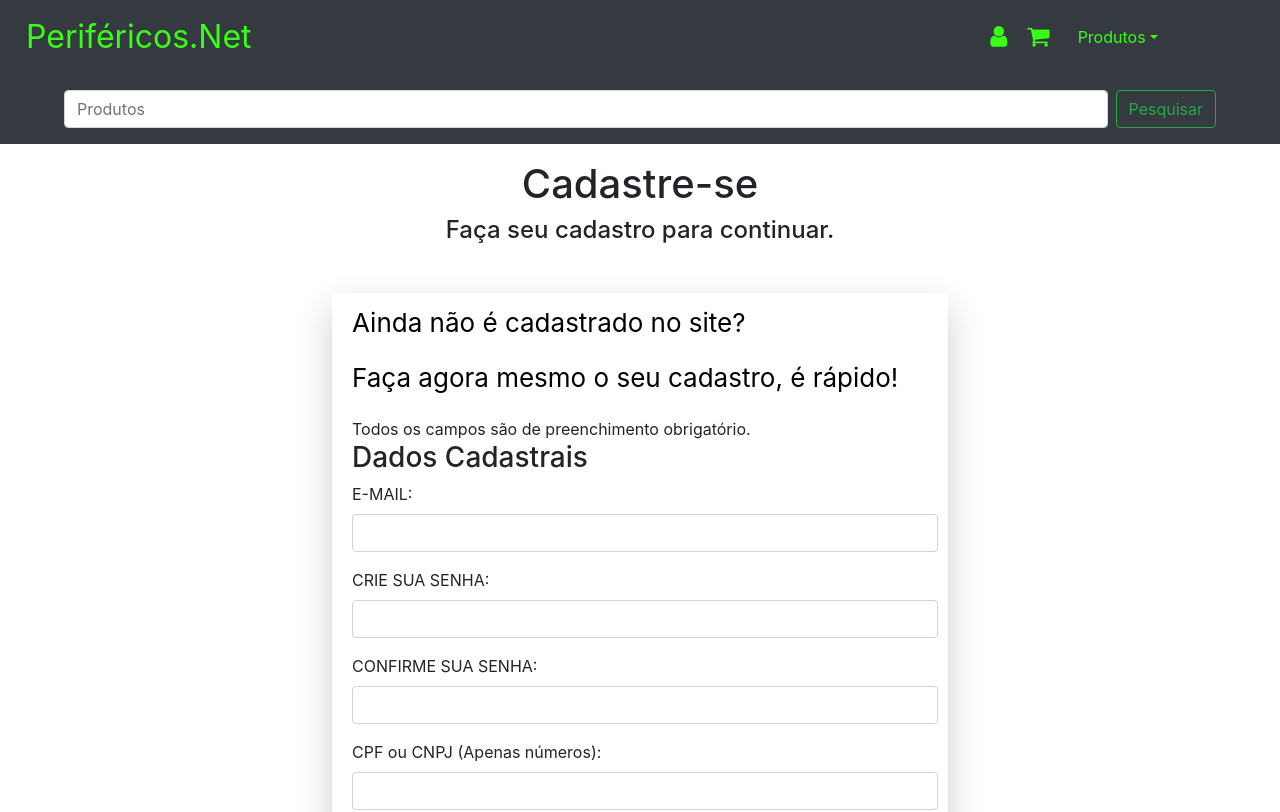
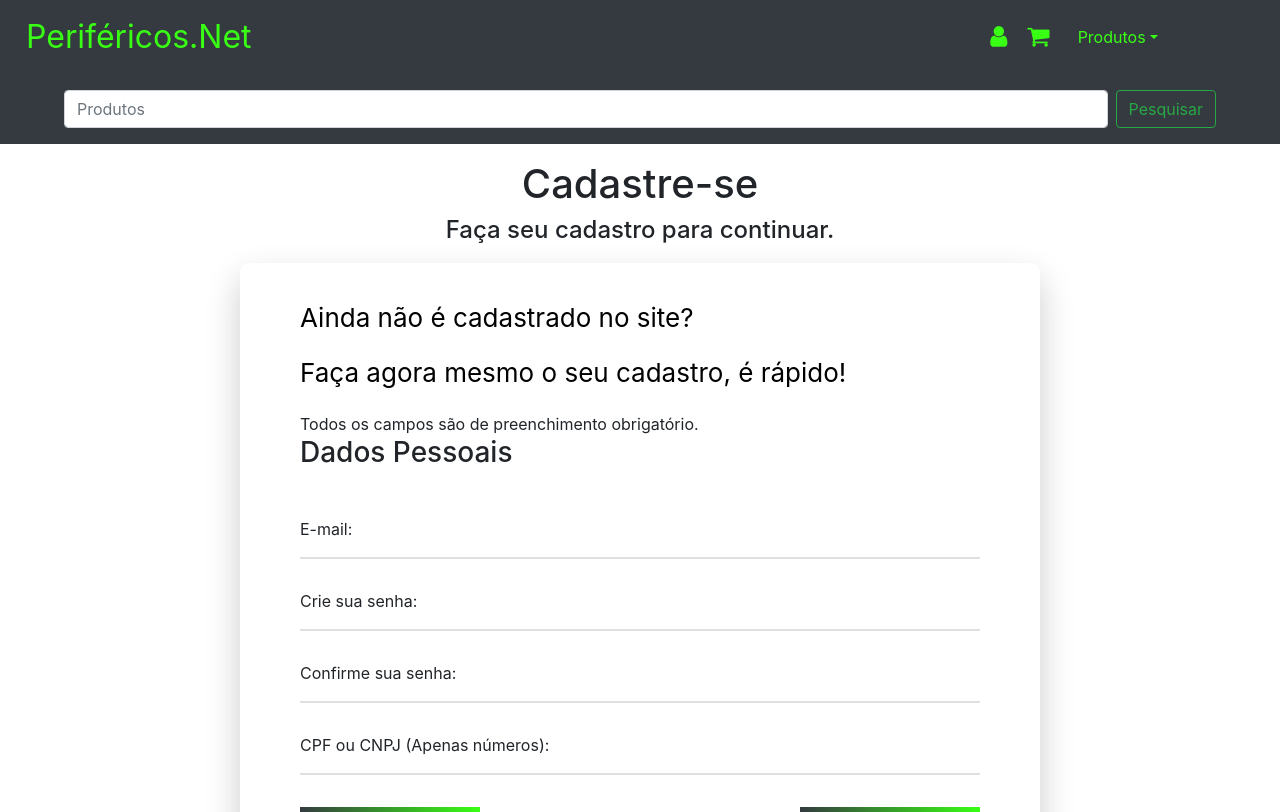
Before and after one commit to victorhoffmann/projeto-integrador, a React (Create React App) app in the folder frontend/: page /cadastro in a window 1280 px wide. Shown: the top 812 px of the page. Built offline with nearby package versions, Linux system fonts and the light colour scheme.

Commit message:
bugfix: padronizando forms

```diff
--- a/frontend/src/components/Cadastrar/index.js
+++ b/frontend/src/components/Cadastrar/index.js
@@ -2,53 +2,48 @@ import './style.css'
 
 const Cadastrar = () => {
     return (
-        <section className='formularios'>
-            <div className="signUp">
+        <div className="container">
             <div className="headerForm">
                 <p>Ainda não é cadastrado no site?</p>
           Faça agora mesmo o seu cadastro, é rápido!
         </div>
             <div className="bodyForm">
                 Todos os campos são de preenchimento obrigatório.
-                <h3>Dados Cadastrais</h3>
-                <form>
+          <h3>Dados Pessoais</h3>
+            </div>
+            <form action="#">
+                <div className="form-row names">
+                    <div className="input-data">
+                        <input type="email" required></input>
+                        <div className="underline"></div>
+                        <label for="email">E-mail:</label>
+                    </div>
+                </div>
                 <div className="form-row">
-                    <div className="form-group col-md-9">
-                    <label for="inputEmail2">E-MAIL:</label>
-                    <input
-                        type="email"
-                        className="form-control"
-                        id="inputEmail2"
-                    ></input>
+                    <div className="input-data">
+                        <input type="password" required></input>
+                        <div className="underline"></div>
+                        <label for="senha">Crie sua senha:</label>
                     </div>
-                    <div className="form-group col-md-6">
-                    <label for="inputPassword2">CRIE SUA SENHA:</label>
-                    <input
-                        type="password"
-                        className="form-control"
-                        id="inputPassword2"
-                    ></input>
-                    </div>
-                    <div className="form-group col-md-6">
-                    <label for="inputConfirmPassword">CONFIRME SUA SENHA:</label>
-                    <input
-                        type="password"
-                        className="form-control"
-                        id="inputConfirmPassword"
-                    ></input>
-                    </div>
-                    <div className="form-group col-md-9">
-                    <label for="inputCpfOuCnpj">
-                        CPF ou CNPJ (Apenas números):
-                    </label>
-                    <input
-                        type="text"
-                        className="form-control"
-                        id="inputCpfOuCnpj"
-                    ></input>
                 </div>
 
-                    <div className="form-row submit-btn__entrar form-btns">
+                <div className="form-row">
+                    <div className="input-data">
+                        <input type="password" required></input>
+                        <div className="underline"></div>
+                        <label for="senha">Confirme sua senha:</label>
+                    </div>
+                </div>
+
+                <div className="form-row">
+                    <div className="input-data">
+                        <input type="number" required></input>
+                        <div className="underline"></div>
+                        <label for="inputCpfOuCnpj">CPF ou CNPJ (Apenas números):</label>
+                    </div>
+                </div>
+
+                <div className="form-row submit-btn__entrar">
                     <div className="input-data btn-voltar">
                         <div className="inner"></div>
                         <a href="./login">
@@ -56,15 +51,11 @@ const Cadastrar = () => {
                     </div>
                     <div className="input-data btn-entrar">
                         <div className="inner"></div>
-                      <input type="submit" value="entrar"></input>
+                        <input type="submit" value="Cadastrar"></input>
                     </div>
-                    </div>
-
                 </div>
             </form>
         </div>
-            </div>
-        </section>
     )
 }
 
--- a/frontend/src/components/Senha/index.js
+++ b/frontend/src/components/Senha/index.js
@@ -1,24 +1,23 @@
+import './style.css'
+
 const Senha = () => {
     return (
         <>
-            <section className='formularios'>
-                <div className="signUp">
+            <div className="containerSenha">
                 <div className="headerForm">
                     <p>Apenas informe no campo a seguir o endereço de e-mail cadastrado e reenviaremos sua senha para o e-mail informado.</p>
                 </div>
-                    <div className="bodyForm">
-                        <form>
-                            <div className="form-row">
-                                <div className="form-group col-md-9">
-                                    <label for="inputEmail2">E-MAIL:</label>
-                                    <input
-                                        type="email"
-                                        className="form-control"
-                                        id="inputEmail2"
-                                    ></input>
+                <form action="#">
+                    <div className="form-row names">
+                        <div className="input-data">
+                            <input type="text" required></input>
+                            <div className="underline"></div>
+                            <label for="name">E-mail:</label>
+                        </div>
                     </div>
 
-                                <div className="form-row submit-btn__entrar form-btns">
+
+                    <div className="form-row submit-btn__entrar btnsForms">
                         <div className="input-data btn-voltar">
                             <div className="inner"></div>
                             <a href="./login">
@@ -29,13 +28,8 @@ const Senha = () => {
                             <input type="submit" value="entrar"></input>
                         </div>
                     </div>
-
-
-                            </div>
                 </form>
             </div>
-                </div>
-            </section>
             <div className="espacoFinalForm"></div>
         </>
     )
--- /dev/null
+++ b/frontend/src/components/Senha/style.css
@@ -0,0 +1,17 @@
+.containerSenha {
+    position: relative;
+    max-width: 800px;
+    padding: 25px 40px 10px 40px;
+    background-color: #fff;
+    box-shadow: 0 15px 35px rgb(0 0 0 / 20%);
+    -webkit-backdrop-filter: blur(10px);
+    backdrop-filter: blur(10px);
+    margin: 0 auto;
+    border-radius: 10px;
+    z-index: 1000;
+}
+
+.btnsForms {
+    margin: 5vh 0;
+    flex-direction: row;
+}
--- a/frontend/src/pages/Faq/index.js
+++ b/frontend/src/pages/Faq/index.js
@@ -6,6 +6,7 @@ const Faq = () => {
       <h2 className="titlePage">FAQ</h2>
 
       <div id="accordion" className='faq-body'>
+        <div className="espacoFaqItem">
           <div className='faq-item'>
             <div className="card-header" id="headingOne">
               <h5 className="mb-0">
@@ -20,7 +21,9 @@ const Faq = () => {
               </div>
             </div>
           </div>
+        </div>
 
+        <div className="espacoFaqItem">
           <div className='faq-item'>
             <div className="card-header" id="headingTwo">
               <h5 className="mb-0">
@@ -35,6 +38,10 @@ const Faq = () => {
             </div>
             </div>
           </div>
+        </div>
+
+        <div className="espacoFaqItem">
+
           <div className='faq-item'>
             <div className="card-header" id="headingThree">
               <h5 className="mb-0">
@@ -49,6 +56,9 @@ const Faq = () => {
             </div>
             </div>
           </div>
+        </div>
+
+        <div className="espacoFaqItem">
 
           <div className='faq-item'>
             <div className="card-header" id="heading4">
@@ -64,7 +74,9 @@ const Faq = () => {
             </div>
             </div>
           </div>
+        </div>
 
+        <div className="espacoFaqItem">
           <div className='faq-item'>
             <div className="card-header" id="heading5">
               <h5 className="mb-0">
@@ -79,6 +91,9 @@ const Faq = () => {
             </div>
             </div>
           </div>
+        </div>
+
+        <div className="espacoFaqItem">
 
           <div className='faq-item'>
             <div className="card-header" id="heading6">
@@ -94,7 +109,9 @@ const Faq = () => {
             </div>
             </div>
           </div>
+        </div>
 
+        <div className="espacoFaqItem">
           <div className='faq-item'>
             <div className="card-header" id="heading7">
               <h5 className="mb-0">
@@ -109,7 +126,9 @@ const Faq = () => {
             </div>
             </div>
           </div>
+        </div>
 
+        <div className="espacoFaqItem">
           <div className='faq-item'>
             <div className="card-header" id="heading8">
               <h5 className="mb-0">
@@ -124,7 +143,9 @@ const Faq = () => {
             </div>
             </div>
           </div>
+        </div>
 
+        <div className="espacoFaqItem">
           <div className='faq-item'>
             <div className="card-header" id="heading6">
               <h5 className="mb-0">
@@ -139,7 +160,7 @@ const Faq = () => {
             </div>
             </div>
           </div>
-
+        </div>
       </div>
     </>
   );
--- a/frontend/src/pages/Faq/style.css
+++ b/frontend/src/pages/Faq/style.css
@@ -1,21 +1,16 @@
 .faq-body {
     box-sizing: border-box;
     color: #000;
-    display: flex;
+    /* display: flex; */
     flex-flow: row wrap;
     justify-content: center;
     margin: 2vh 3vh 0vh 3vh;
 }
 
-@media only screen and (min-width: 769px) {
-}
-
 .faq-item {
-    background-color: #fff;
     flex: 1 1 30%;
     margin: 8px;
     padding: 16px;
-    border: 1px solid rgba(57, 255, 20, 1);
     align-items: center;
     position: relative;
     display: -ms-flexbox;
```
Lines whose indentation alone changed are shown as unchanged.
